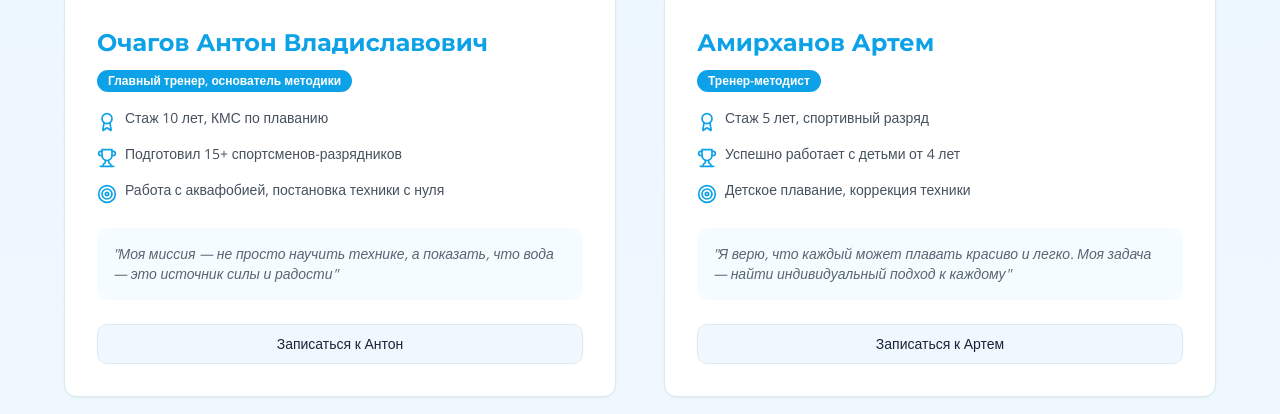
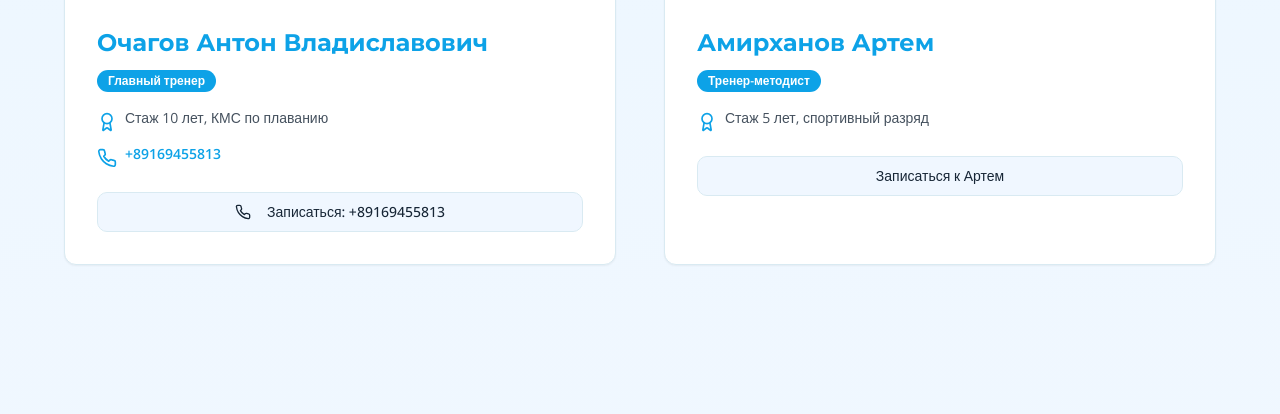
Before and after one commit to pr-poehali-dev/swim-family-website, a React (Vite) app: page / in a window 1280 px wide. Shown: the part 4425-4839 px from the top of the page. Built offline with nearby package versions, Linux system fonts and the light colour scheme.

Commit message:
Добавление номера в кнопку записи тренера

```diff
--- a/src/pages/Index.tsx
+++ b/src/pages/Index.tsx
@@ -28,12 +28,10 @@ const Index = () => {
   const trainers = [
     {
       name: 'Очагов Антон Владиславович',
-      role: 'Главный тренер, основатель методики',
+      role: 'Главный тренер',
       experience: 'Стаж 10 лет, КМС по плаванию',
-      achievements: 'Подготовил 15+ спортсменов-разрядников',
-      philosophy: 'Моя миссия — не просто научить технике, а показать, что вода — это источник силы и радости',
-      specialization: 'Работа с аквафобией, постановка техники с нуля',
-      image: 'https://cdn.poehali.dev/projects/2b714740-d40e-4ef4-b8ae-4db5d5a39d93/files/cd131187-253e-489a-92bd-f2f3f3a40e78.jpg',
+      phone: '89169455813',
+      image: 'https://cdn.poehali.dev/files/2f7ae86d-58ab-4ebd-b63f-10d843a91c08.JPG',
     },
     {
       name: 'Амирханов Артем',
@@ -339,23 +337,28 @@ const Index = () => {
                       <Icon name="Award" className="text-primary mt-1 flex-shrink-0" size={20} />
                       <span className="text-sm text-foreground/80">{trainer.experience}</span>
                     </div>
-                    <div className="flex items-start gap-2">
-                      <Icon name="Trophy" className="text-primary mt-1 flex-shrink-0" size={20} />
-                      <span className="text-sm text-foreground/80">{trainer.achievements}</span>
-                    </div>
-                    <div className="flex items-start gap-2">
-                      <Icon name="Target" className="text-primary mt-1 flex-shrink-0" size={20} />
-                      <span className="text-sm text-foreground/80">{trainer.specialization}</span>
-                    </div>
+                    {trainer.phone && (
+                      <div className="flex items-start gap-2">
+                        <Icon name="Phone" className="text-primary mt-1 flex-shrink-0" size={20} />
+                        <a href={`tel:+${trainer.phone}`} className="text-sm text-primary font-semibold hover:underline">
+                          +{trainer.phone}
+                        </a>
+                      </div>
+                    )}
                   </div>
 
-                  <div className="bg-secondary/30 p-4 rounded-lg mb-6">
-                    <p className="text-sm italic text-foreground/70">"{trainer.philosophy}"</p>
-                  </div>
-
-                  <Button className="w-full" variant="outline">
-                    Записаться к {trainer.name.split(' ')[1]}
-                  </Button>
+                  {trainer.phone ? (
+                    <Button className="w-full" variant="outline" asChild>
+                      <a href={`tel:+${trainer.phone}`}>
+                        <Icon name="Phone" className="mr-2" size={18} />
+                        Записаться: +{trainer.phone}
+                      </a>
+                    </Button>
+                  ) : (
+                    <Button className="w-full" variant="outline">
+                      Записаться к {trainer.name.split(' ')[1]}
+                    </Button>
+                  )}
                 </CardContent>
               </Card>
             ))}
```
